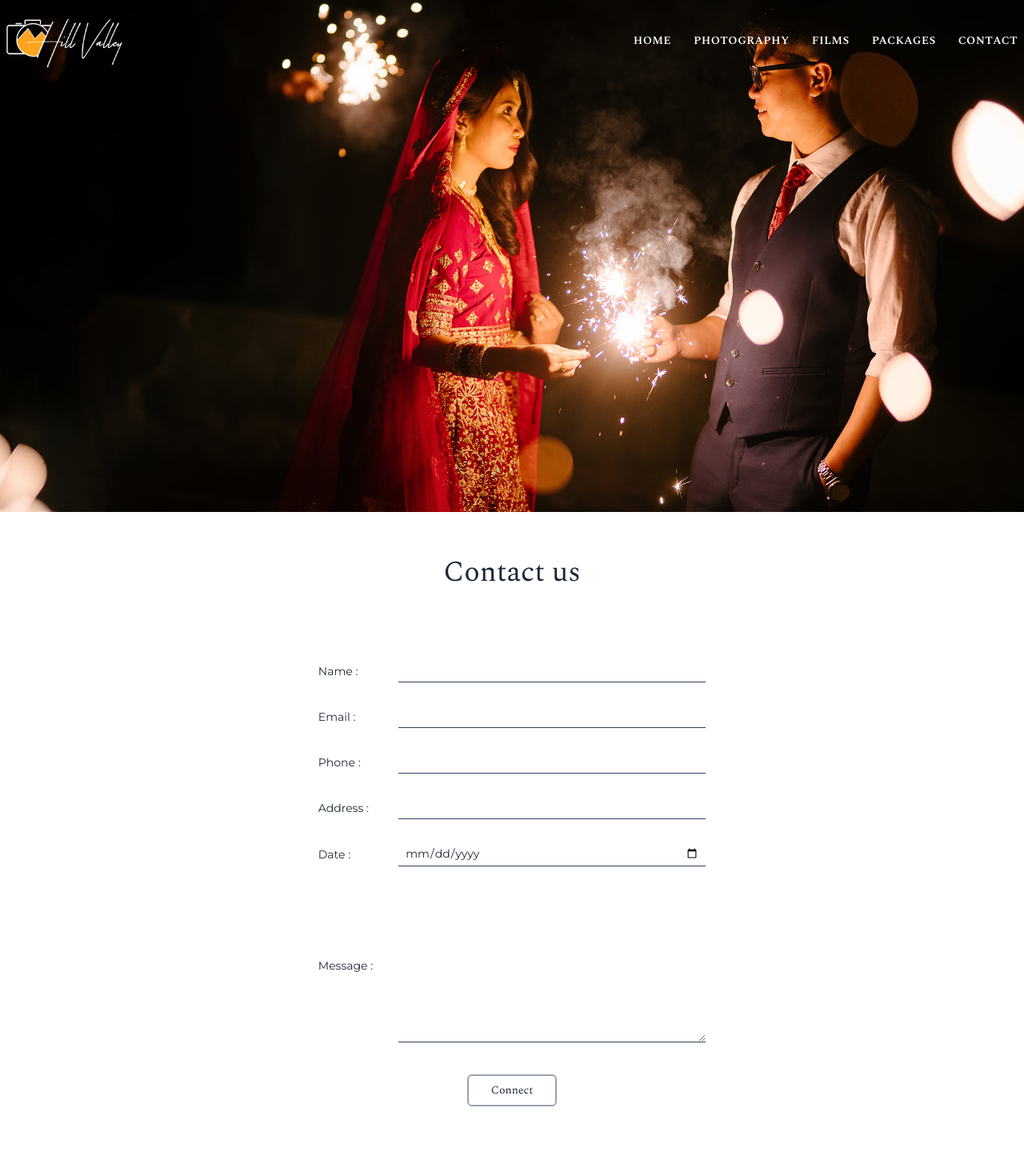
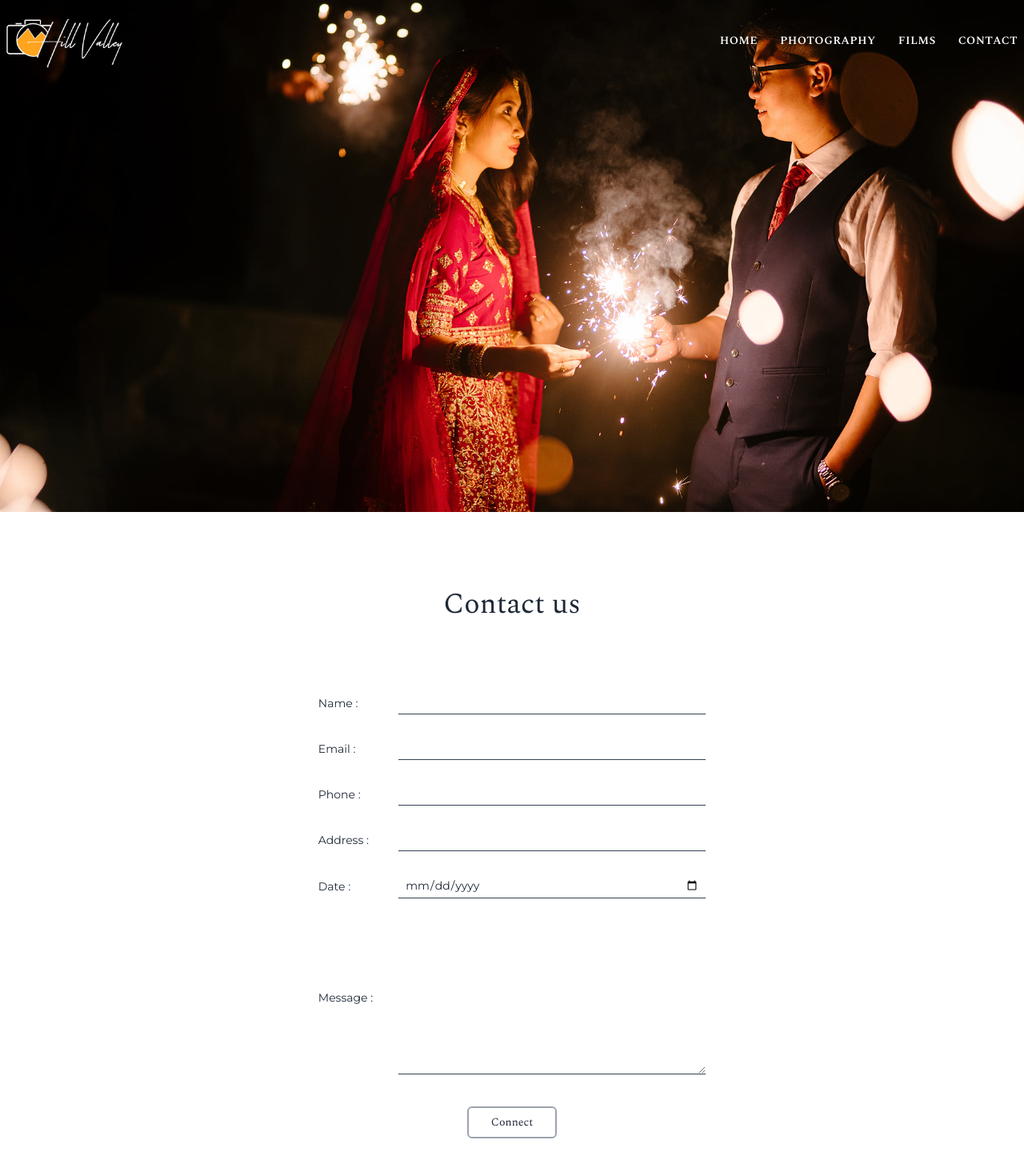
Before and after one commit to Alapottra-troj1n/hill-valley-production, a Next.js app: page /contact in a window 1280 px wide. Shown: the top 1470 px of the page at 80% size. Built offline with nearby package versions, Linux system fonts and the light colour scheme; a web font is replaced by a local one.

Commit message:
removed lackages

```diff
--- a/components/ContactForm.jsx
+++ b/components/ContactForm.jsx
@@ -3,7 +3,7 @@ import React from 'react';
 const ContactForm = () => {
     return (
 
-        <div className='pb-20 bg-white ' >
+        <div className='pb-20 pt-10 bg-white ' >
             <h2 className='font-display text-3xl lg:text-4xl text-center' >Contact us</h2>
 
             <div className='flex justify-center mt-20 w-full' >
--- a/components/Navbar.jsx
+++ b/components/Navbar.jsx
@@ -37,7 +37,6 @@ const Navbar = () => {
         <Link href={'/'} ><li className={`cursor-pointer hover:text-main_light transition-all `} >HOME</li></Link>
         <Link href={'/photography'} ><li className={`cursor-pointer hover:text-main_light transition-all `} >PHOTOGRAPHY</li></Link>
         <Link href={'/films'} ><li className={`cursor-pointer hover:text-main_light transition-all `} >FILMS</li></Link>
-        <Link href={'/packages'} ><li className={`cursor-pointer hover:text-main_light transition-all `} >PACKAGES</li></Link>
         <Link href={'/contact'} ><li className={`cursor-pointer hover:text-main_light transition-all `} >CONTACT</li></Link>
 
     </>
--- a/pages/api/auth/[...nextauth].js
+++ b/pages/api/auth/[...nextauth].js
@@ -1,5 +1,4 @@
 import NextAuth from 'next-auth';
-import GithubProvider from 'next-auth/providers/github';
 import CredentialsProvider from "next-auth/providers/credentials";
 import connectDb from '../../../lib/connectDb';
 
@@ -15,18 +14,18 @@ export default NextAuth({
 
                 console.log(username,password);
 
-                // const db = await connectDb();
-                // const user = await db.collection('users').find({ email: email, password: password }).toArray();
+                const db = await connectDb();
+                const user = await db.collection('users').find({ email: email, password: password }).toArray();
 
-                // if (user.length > 0) {
-                //     const loggedUser = user[0];
+                if (user.length > 0) {
+                    const loggedUser = user[0];
 
-                //     return { "id: loggedUser._id, email: loggedUser.email, name: loggedUser.username":true }
-                // } else {
+                    return { id: loggedUser._id, email: loggedUser.email, name: loggedUser.username }
+                } else {
 
-                //     throw new Error('invailed credentials')
+                    throw new Error('invailed credentials')
 
-                // }
+                }
 
 
 
```
